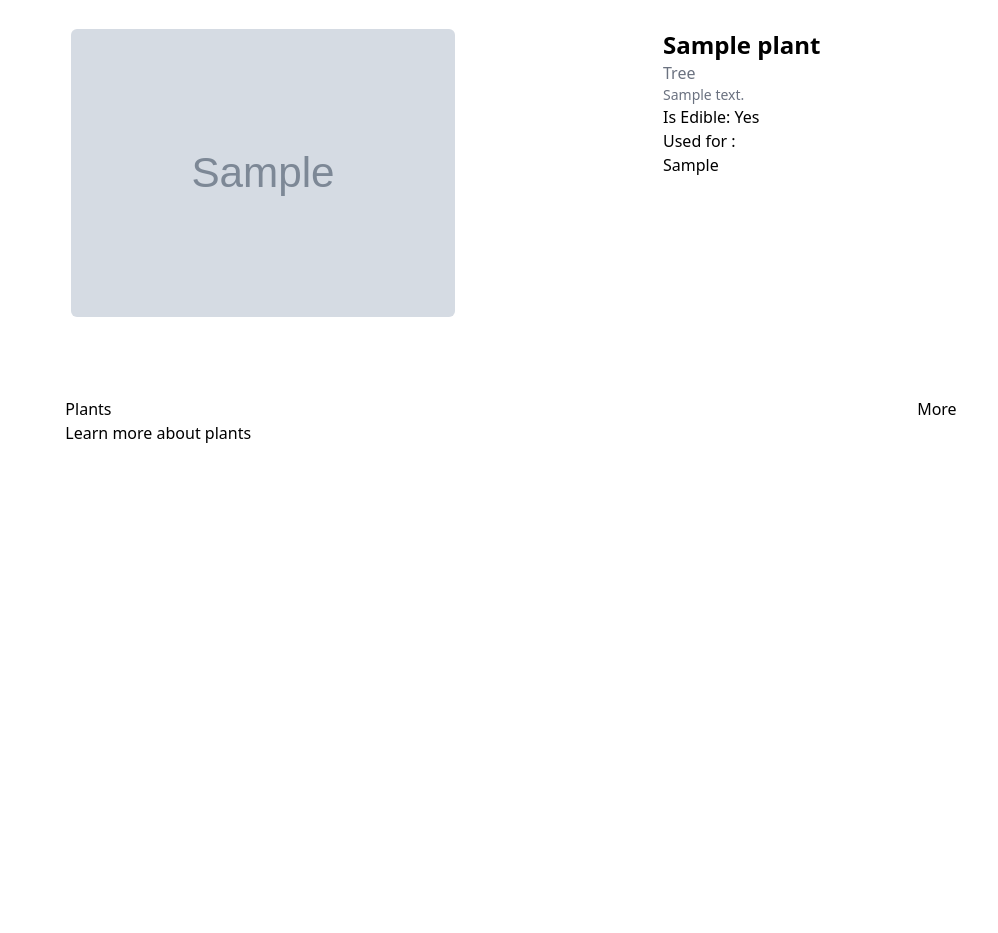
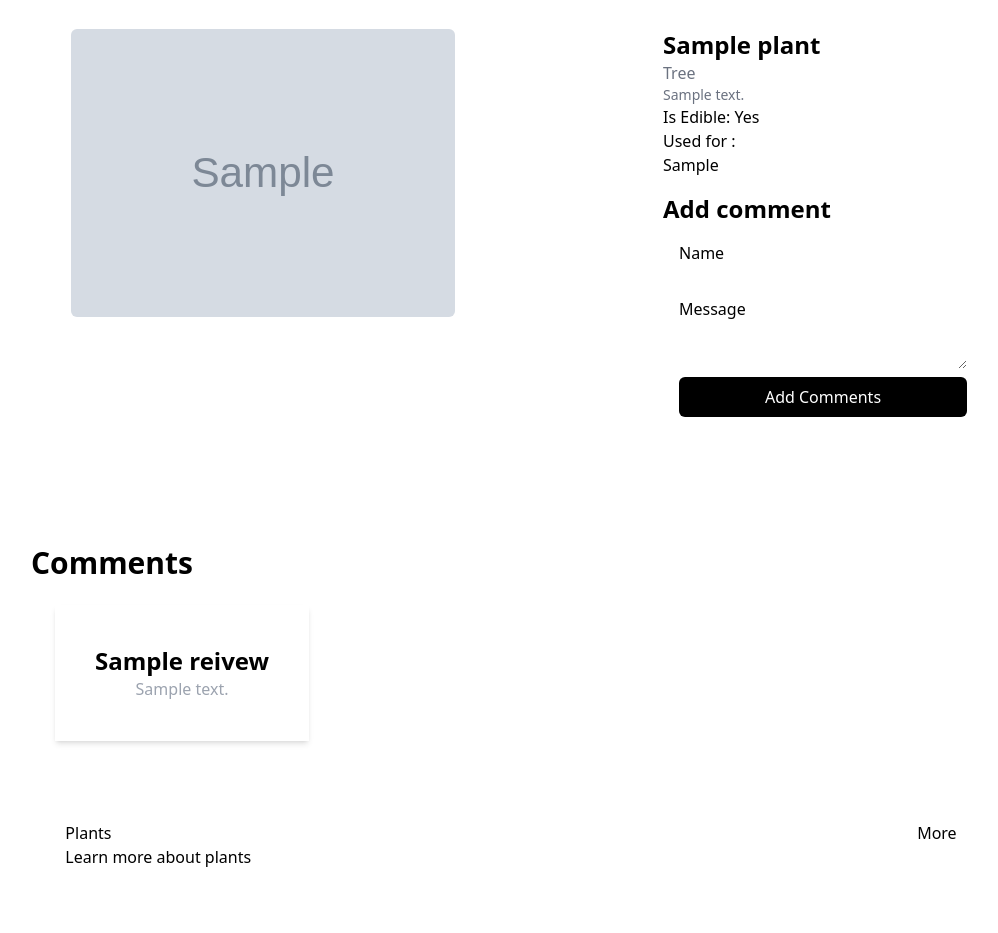
Before and after one commit to T-Python-June-24/LAB-ORM-PLANTEER-1, a Django app: page /plants/1/detail/ in a window 1280 px wide. Shown: the part 139-1072 px from the top of the page, without its empty margins (129-1127 px from the left). Before the commit the page ends 582 px from the top, so only its background shows below. Run offline with Django 4.2, Linux system fonts and the light colour scheme; tables that the repository leaves empty hold one stand-in row (values such as "Sample post"); grey boxes marked "Sample" are stand-in pictures; some libraries are stand-ins or nearby versions.

Commit message:
fixing related bug and adding comments feature for each plant

```diff
--- a/planteer/main/models.py
+++ b/planteer/main/models.py
@@ -25,3 +25,9 @@ class Contact(models.Model):
     email=models.EmailField()
     message=models.TextField()
     created_at=models.DateTimeField(auto_now_add=True)
+
+class Reivew(models.Model):
+    plant=models.ForeignKey(Plant,on_delete=models.CASCADE)
+    name=models.CharField(max_length=150)
+    message=models.TextField()
+    created=models.DateTimeField(auto_now_add=True)
--- a/planteer/main/templates/main/plant_detail.html
+++ b/planteer/main/templates/main/plant_detail.html
@@ -13,10 +13,37 @@
         <h3 class="text-gray-500 text-sm">{{plant.about}}</h3>
         <h3>Is Edible: {% if plant.is_edible == True %} Yes {% else %} No  {% endif %}</h3>
         <h3> Used for : <br> {{plant.used_for}}</h3>
+        <div class="pt-4">
+            <h2 class="font-bold text-2xl ">Add comment</h2>
+            <form action="{% url 'main:add_reivew_view' plant.id %}" method="POST" class="flex flex-col ml-4 mt-4 w-full">
+                {% csrf_token %}
+                <label for="name">Name</label>
+                <input type="text" name="name" class="rounded-md border-gray-400 p-1">
+                <label for="message">Message</label>
+                <textarea name="message" id="" class="border-gray-400 rounded-md " ></textarea>
+                <input class="bg-black rounded-md p-2 text-white mt-2 cursor-pointer" type="submit" value="Add Comments">
+            </form>
+        </div>
 
 
     </div>
 </div>
+{% if reivews %}
+<div class="pl-40 mt-32">
+    <h2 class="font-bold text-3xl" >Comments</h2>
+    <div class="flex flex-row flex-wrap gap-4 ">
+        {% for reivew in reivews %}
+        <div class="ml-6 mt-6 shadow-md w-fit p-10 flex flex-col justify-center items-center">
+
+            <h2 class="font-bold text-2xl ">{{reivew.name}}</h2>
+            <h2 class="text-gray-400">{{reivew.message}}</h2>
+        </div>
+        {% endfor %}
+
+
+    </div>
+</div>
+{% endif %}
 
 
 <div class="w-11/12 self-center flex flex-col  " >
@@ -42,7 +69,7 @@
             <!-- style="width: 300px; border-radius: 5px;" -->
              <div class="flex flex-row justify-between">
             <div>
-               <a href="{% url 'main:plant_detail_view' plant.id %}"> <p class="title font-bold hover:text-red-700">{{related.name}}</p></a>
+               <a href="{% url 'main:plant_detail_view' related.id %}"> <p class="title font-bold hover:text-red-700">{{related.name}}</p></a>
             <p class="subtitle">{{related.about|truncatechars:40 }}</p>
             <p class="category ">{{related.category}}</p>
             </div>
--- a/planteer/main/urls.py
+++ b/planteer/main/urls.py
@@ -16,6 +16,8 @@ urlpatterns = [
     path("contact/",views.contact_view,name="contact_view"),
     path("contact/messages/",views.contact_messages_view,name="contact_messages_view"),
     path("plants/search/",views.plant_search_view,name="plant_search_view"),
+    path("reivew/<plant_id>",views.add_reivew_view,name="add_reivew_view")
+
 
 
 
--- a/planteer/main/views.py
+++ b/planteer/main/views.py
@@ -1,6 +1,7 @@
 from django.shortcuts import render,redirect
 from django.http import HttpRequest
 from . import models
+from .models import Reivew
 # from models import Plant , Contact , PlantChoices
 # Create your views here.
 def home_view(request:HttpRequest):
@@ -41,7 +42,8 @@ def plant_detail_view(request,plant_id):
     selected_plant=models.Plant.objects.get(pk=plant_id)
     category=selected_plant.category
     suggestion=models.Plant.objects.filter(category=category).exclude(pk=plant_id)
-    return render(request,"main/plant_detail.html",{"plant":selected_plant,"sug":suggestion})
+    reivew=Reivew.objects.filter(plant=selected_plant)
+    return render(request,"main/plant_detail.html",{"plant":selected_plant,"sug":suggestion,"reivews":reivew})
 
 def update_plant_view(request: HttpRequest, plant_id):
     plant = models.Plant.objects.get(pk=plant_id)
@@ -101,3 +103,10 @@ def plant_search_view(request:HttpRequest):
         count = plants.count()  # Count plants after filtering
 
     return render(request, "main/plant_search.html", {"plants": plants, "count": count})
+
+def add_reivew_view(request:HttpRequest,plant_id):
+    if request.method=="POST":
+        plant=models.Plant.objects.get(pk=plant_id)
+        new_reivew=Reivew(plant=plant,name=request.POST["name"],message=request.POST["message"])
+        new_reivew.save()
+        return redirect("main:plant_detail_view",plant_id=plant_id)
```
Also changed, not shown: planteer/main/migrations/0004_alter_plant_image_reivew.py (added).
